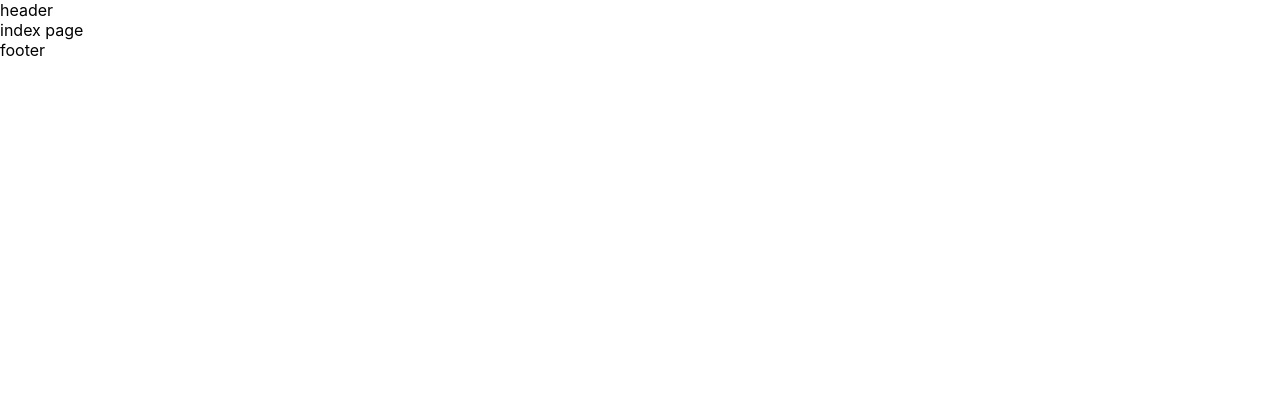
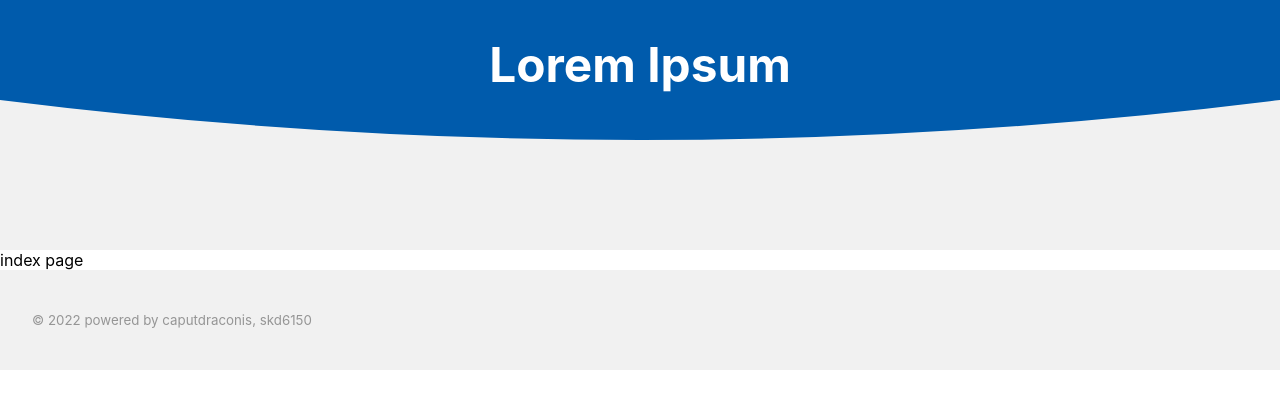
Before and after one commit to skd6150/inhaps, a Next.js app: page / in a window 1280 px wide. Shown: the top 408 px of the page. Built offline with nearby package versions, Linux system fonts and the light colour scheme.

Commit message:
feat: header, footer 수정

```diff
--- a/components/footer.tsx
+++ b/components/footer.tsx
@@ -1,5 +1,15 @@
+import style from "../styles/footer.module.css";
+
 const Footer = () => {
-  return <div>footer</div>;
+  return (
+    <footer className={style.footerWrapper}>
+      <span className={style.author}>
+        © {new Date().getFullYear()} powered by{" "}
+        <a href="https://github.com/caputdraconis050630">caputdraconis</a>,{" "}
+        <a href="https://github.com/skd6150">skd6150</a>
+      </span>
+    </footer>
+  );
 };
 
 export default Footer;
--- a/components/header.tsx
+++ b/components/header.tsx
@@ -1,5 +1,42 @@
+import { useState, useEffect } from "react";
+import { throttle } from "lodash";
+import styles from "../styles/header.module.css";
+
+const getWindowWidth = () => {
+  const { innerWidth, innerHeight } = window;
+  return { innerWidth, innerHeight };
+};
+
 const Header = () => {
-  return <header>header</header>;
+  const [width, setWidth] = useState<number>(0);
+  const [headerHeight, setHeaderHeight] = useState(0);
+
+  useEffect(() => {
+    const handleResize = () => {
+      setWidth(getWindowWidth().innerWidth);
+      // setHeaderHeight(getWindowWidth().innerWidth > 375 ? 230 : 150);
+      setHeaderHeight(100);
+    };
+    handleResize();
+    const throttledHandleResize = throttle(handleResize, 50);
+    window.addEventListener("resize", throttledHandleResize);
+    return () => window.removeEventListener("resize", throttledHandleResize);
+  }, []);
+
+  return (
+    <header className={styles.headerWrapper}>
+      <div
+        className={styles.header}
+        style={{
+          clipPath: `path("M0,0 V ${headerHeight} Q${width / 2},${
+            headerHeight + 80
+          } ${width},${headerHeight} V -${headerHeight}")`,
+        }}
+      >
+        <h1 className={styles.title}>Lorem Ipsum</h1>
+      </div>
+    </header>
+  );
 };
 
 export default Header;
--- /dev/null
+++ b/styles/footer.module.css
@@ -0,0 +1,13 @@
+.footerWrapper {
+  display: flex;
+  align-items: center;
+  width: 100vw;
+  height: 100px;
+  padding: var(--spacing-8);
+  background-color: var(--color-secondary);
+}
+
+.author {
+  font-size: var(--fontSize-0);
+  color: var(--color-text-light);
+}
--- /dev/null
+++ b/styles/header.module.css
@@ -0,0 +1,40 @@
+.headerWrapper {
+  display: flex;
+  flex-direction: column;
+  align-items: center;
+  background-color: var(--color-secondary);
+  width: 100vw;
+  /* height: 400px; */
+  height: 250px;
+}
+
+.header {
+  display: flex;
+  justify-content: center;
+  align-items: center;
+  background-color: var(--color-primary);
+  width: 100%;
+  /* height: 300px; */
+  height: 200px;
+}
+
+.title {
+  color: var(--color-light);
+  font-size: var(--fontSize-7);
+  margin: 0;
+  padding-bottom: 70px;
+}
+
+@media (max-width: 400px) {
+  .headerWrapper {
+    height: 150px;
+  }
+
+  .header {
+    height: 120px;
+  }
+
+  .title {
+    padding-bottom: 0;
+  }
+}
```
